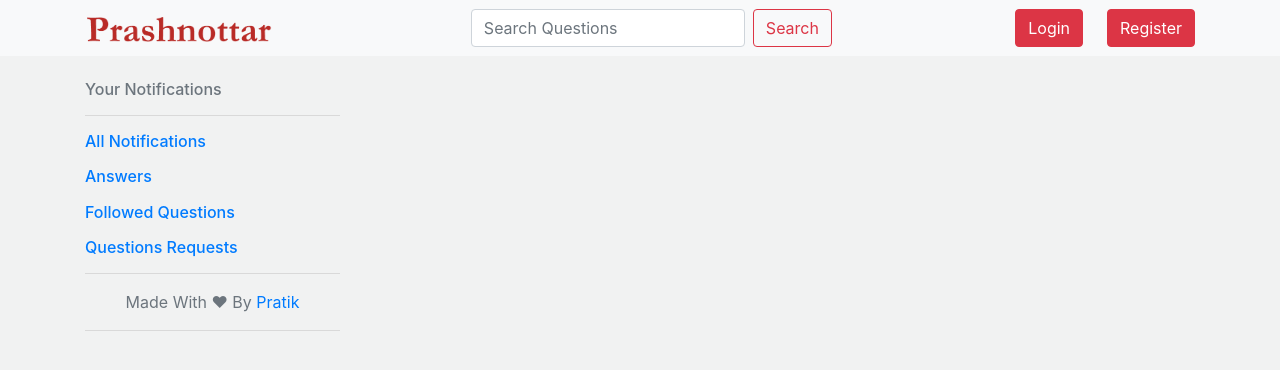
After one commit to singhkumarpratik/prashnottar-django, a Django app: page /notifications/answers/ in a window 1280 px wide. The commit adds this page. Shown: the top 370 px of the page. Run offline with Django 3.2, Linux system fonts and the light colour scheme; data that the repository does not hold is empty; some libraries are stand-ins or nearby versions.

Commit message:
styled notifications page, added notification filters

```diff
--- a/notifications/urls.py
+++ b/notifications/urls.py
@@ -3,7 +3,17 @@ from . import views
 
 app_name = "notifications"
 urlpatterns = [
-    path("all/", views.NotificationListView.as_view(), name="notifications",),
+    path("all/", views.NotificationListView.as_view(), name="notifications_all",),
+    path(
+        "answers/",
+        views.NotificationAnswerListView.as_view(),
+        name="notifications_ans",
+    ),
+    path(
+        "followed-questions/",
+        views.NotificationFollowedQuestionsListView.as_view(),
+        name="notifications_followed_questions",
+    ),
     path(
         "<int:pk>", views.NotificationDetailView.as_view(), name="notification_detail",
     ),
--- a/notifications/views.py
+++ b/notifications/views.py
@@ -9,7 +9,9 @@ class NotificationListView(ListView):
 
     def get_context_data(self, **kwargs):
         context = super().get_context_data(**kwargs)
-        notifications = Notification.objects.filter(to_user=self.request.user.pk)
+        notifications = Notification.objects.filter(
+            to_user=self.request.user.pk
+        ).order_by("-created_date")
         context["notifications"] = notifications
         return context
 
@@ -34,18 +36,32 @@ class NotificationDetailView(DetailView):
         print(from_user, question, ans)
 
 
+class NotificationAnswerListView(ListView):
+    model = Notification
+
+    def get_context_data(self, **kwargs):
+        context = super().get_context_data(**kwargs)
+        notifications = Notification.objects.filter(
+            to_user=self.request.user.pk, is_answer=True
+        ).order_by("-created_date")
+        context["notifications"] = notifications
+        return context
+
+
+class NotificationFollowedQuestionsListView(ListView):
+    model = Notification
+
+    def get_context_data(self, **kwargs):
+        context = super().get_context_data(**kwargs)
+        notifications = Notification.objects.filter(
+            to_user=self.request.user.pk, is_followed_question=True
+        ).order_by("-created_date")
+        context["notifications"] = notifications
+        return context
+
+
 def show_notifications(request, notification_id):
     notification = Notification.objects.get(id=notification_id)
     return render(
         request, "notifications/notification.html", {"notification": notification}
     )
-
-
-def mark_as_read(request):
-    if request.user.is_authenticated:
-        if request.is_ajax and request.method == "GET":
-            # pk = request.GET.get("pk")
-            # notification = Notification.objects.get(pk=pk)
-            # notification.is_seen
-            # return JsonResponse({"is_seen": notification.is_seen})
-            pass
--- a/templates/base.html
+++ b/templates/base.html
@@ -35,7 +35,7 @@
         {% block buttons %}
         {% if user.is_authenticated %}
         <div class="item">
-          <a class="mr-4 btn btn-light " href="{% url 'notifications:notifications' %}">
+          <a class="mr-4 btn btn-light " href="{% url 'notifications:notifications_all' %}">
             <span class="notify-badge">{% unread_notification user %}</span>
             Notifications
           </a>
--- /dev/null
+++ b/templates/notifications/base.html
@@ -0,0 +1,31 @@
+{% extends "base.html" %}
+{% load static %}
+{% block content %}
+
+<div class="container">
+    <div class="row">
+        <div class="col-md-3">
+            <div class="sticky-top">
+                <h6 class="text-muted">Your Notifications</h6>
+                <hr>
+                <h6 class="mb-3"><a href="{% url 'notifications:notifications_all' %}" class=" text-decoration-none">All
+                        Notifications</a></h6>
+                <h6 class="mb-3"><a href="{% url 'notifications:notifications_ans' %}"
+                        class="text-decoration-none">Answers</a></h6>
+                <h6 class="mb-3"><a href="{% url 'notifications:notifications_followed_questions' %}"
+                        class="text-decoration-none">Followed
+                        Questions</a></h6>
+                <h6 class="mb-3"><a href="#" class="text-decoration-none">Questions Requests</a></h6>
+                <hr>
+                <div class="text-center">
+                    <div class="h7 text-muted">
+                        Made With ❤ By <a href="https://github.com/singhkumarpratik">Pratik</a>
+                    </div>
+                </div>
+                <hr>
+            </div>
+        </div>
+        {% block notification %}{% endblock notification %}
+    </div>
+</div>
+{% endblock content %}
--- a/templates/notifications/notification_list.html
+++ b/templates/notifications/notification_list.html
@@ -1,26 +1,7 @@
-{% extends "base.html" %}
+{% extends "notifications/base.html" %}
 {% load static %}
-{% block content %}
 
-<div class="container">
-    <div class="row">
-        <div class="col-md-3">
-            <div class="sticky-top">
-                <h6 class="text-muted">Your Notifications</h6>
-                <hr>
-                <h6 class="mb-3"><a href="#" class="text-decoration-none">All Notifications</a></h6>
-                <h6 class="mb-3"><a href="#" class="text-decoration-none">Answers</a></h6>
-                <h6 class="mb-3"><a href="#" class="text-decoration-none">Followed Questions</a></h6>
-                <h6 class="mb-3"><a href="#" class="text-decoration-none">Questions Requests</a></h6>
-                <hr>
-                <div class="text-center">
-                    <div class="h7 text-muted">
-                        Made With ❤ By <a href="https://github.com/singhkumarpratik">Pratik</a>
-                    </div>
-                </div>
-                <hr>
-            </div>
-        </div>
+{% block notification %}
 <div class="col-md-9">
     {% for notification in notifications %}
     <div class="card mb-2" {% if notification.is_seen %} style="background-color: #F1F2F2;" {% endif %}>
@@ -34,8 +15,7 @@
                                 src="{% if notification.from_user.display_img %}{{notification.from_user.display_img.url}} {% else %} {% static 'imgs/no_display_img.jpg' %} {% endif %}">
                         </a>
                         {% else %}
-                                <img class="rounded-circle" width="45" height="45"
-                                    src="{% static 'imgs/no_display_img.jpg' %}">
+                        <img class="rounded-circle" width="45" height="45" src="{% static 'imgs/no_display_img.jpg' %}">
                         {% endif %}
                     </div>
                     <a href="{% url 'notifications:notification_detail' notification.pk %}"
@@ -82,8 +62,4 @@
     </div>
     {% endif %}
 </div>
-    </div>
-    {% endblock content %}
-    {% block scripts %}
-    <script src="{% static 'js/notification.js' %}"></script>
-    {% endblock scripts %}
+{% endblock notification %}
```
Also changed, not shown: notifications/models.py (+8 -4 lines), templates/notifications/notification_detail.html (+3 -26 lines), notifications/migrations/0003_auto_20200627_2320.py (added), notifications/migrations/0004_auto_20200628_0011.py (added). Lines whose indentation alone changed are shown as unchanged.
